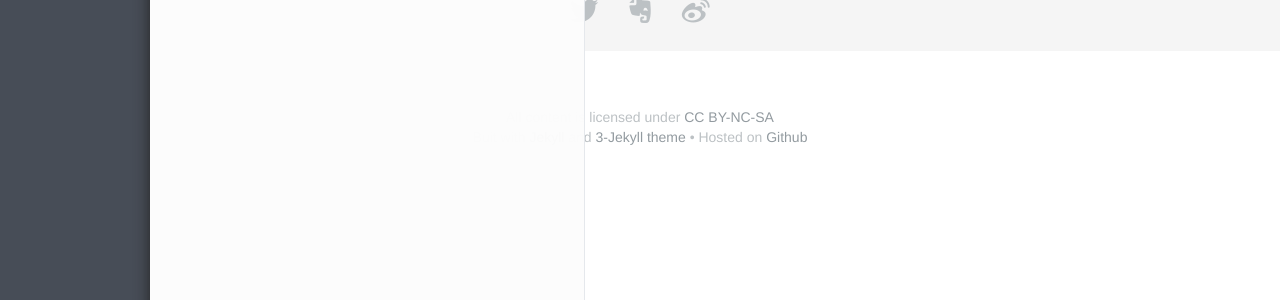
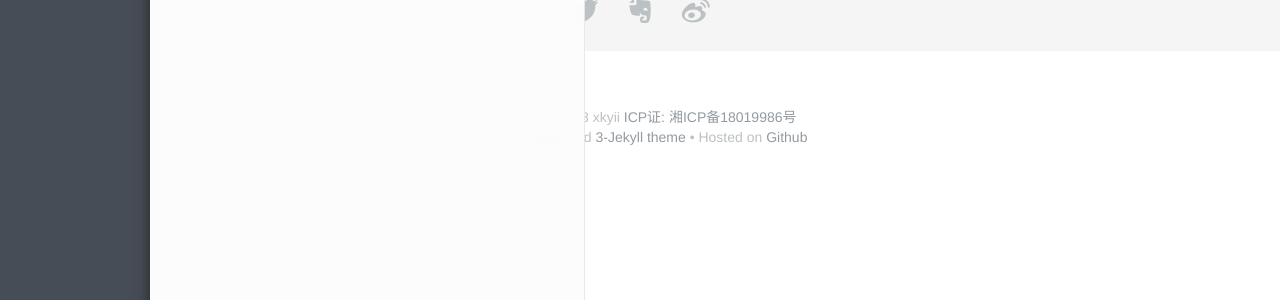
Before and after one commit to vkyii/idealme.cn, a Jekyll site: the page built from index.md, in a window 1280 px wide. Shown: the part 300-600 px from the top of the page. Built offline with Jekyll 4.4.1, drawn with Linux system fonts in a browser that asks for light colours; comment, search, counter and statistics services are not loaded.

Commit message:
[Add]icp备案号

```diff
--- a/_layouts/default.html
+++ b/_layouts/default.html
@@ -12,7 +12,7 @@ layout: compress
 
       <div class="footer">
         <div class="container">
-          <p class="footer-entry">All content is licensed under <a href="http://creativecommons.org/licenses/by-nc-sa/4.0/" target="_blank">CC BY-NC-SA</a></p>
+          <p class="footer-entry">Copyright@2018 xkyii <a href="www.miitbeian.gov.cn" target="_blank">ICP证: 湘ICP备18019986号</a></p>
           <p class="footer-entry">Buit with <a href="http://jekyllrb.com/" target="_blank">Jekyll</a> and <a href="https://github.com/P233/3-Jekyll" target="_blank">3-Jekyll theme</a> • Hosted on <a href="https://pages.github.com/" target="_blank">Github</a></p>
         </div>
       </div>
```
